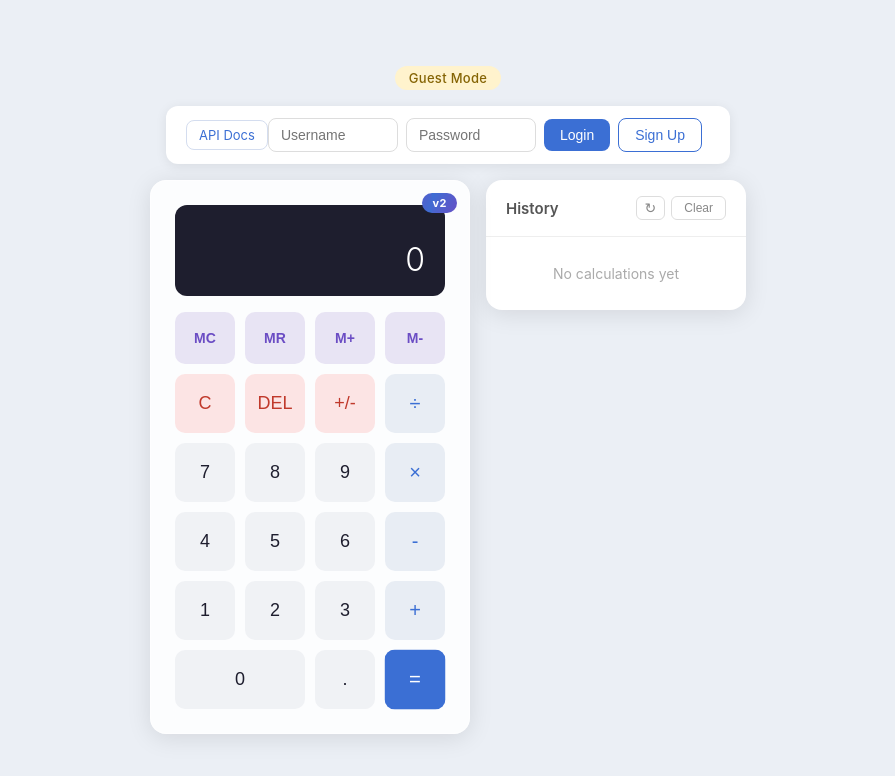
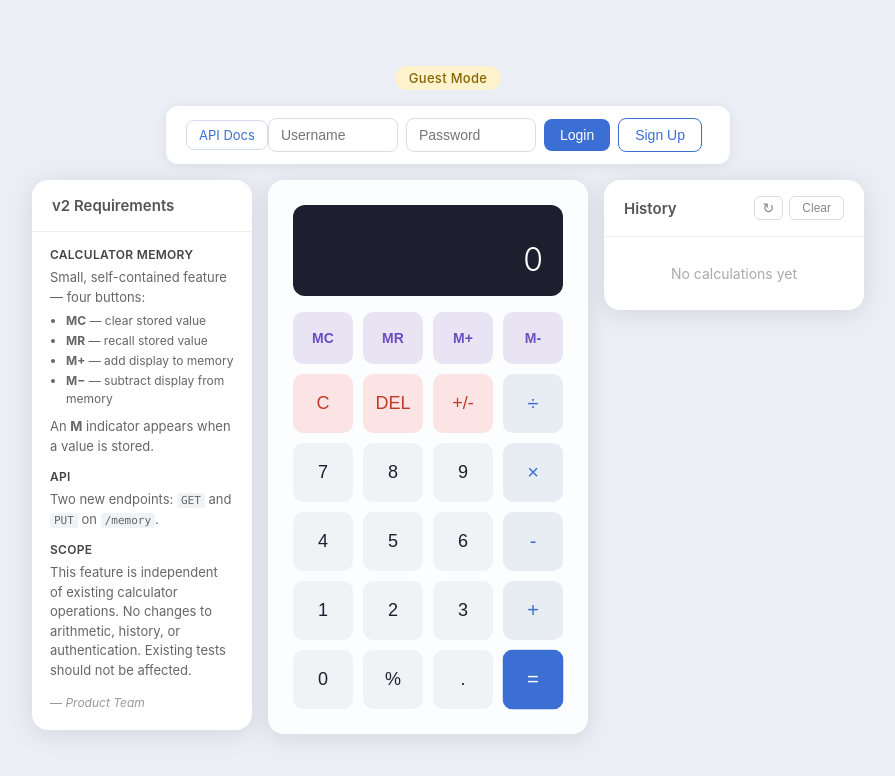
Before and after one commit to michaelcooksonfullbay/TestCalc, a plain HTML site: page v2/index.html in a window 1280 px wide. Shown: the whole page, without its empty margins (192-1087 px from the left). Drawn offline with Linux system fonts and the light colour scheme.

Commit message:
quick satrt

```diff
--- a/styles.css
+++ b/styles.css
@@ -149,6 +149,92 @@ body {
   display: flex;
   gap: 16px;
   align-items: flex-start;
+}
+
+/* Info panel */
+#info-panel {
+  background: #fff;
+  border-radius: 16px;
+  box-shadow: 0 4px 24px rgba(0, 0, 0, 0.1);
+  width: 220px;
+  flex-shrink: 0;
+  overflow: hidden;
+}
+
+.info-panel-header {
+  padding: 16px 20px;
+  font-weight: 600;
+  font-size: 15px;
+  color: #555;
+  border-bottom: 1px solid #eee;
+}
+
+.info-panel-body {
+  padding: 14px 18px;
+  font-size: 13px;
+  color: #666;
+  line-height: 1.5;
+}
+
+.info-panel-body h4 {
+  font-size: 12px;
+  font-weight: 600;
+  color: #444;
+  margin-top: 12px;
+  margin-bottom: 4px;
+  text-transform: uppercase;
+  letter-spacing: 0.3px;
+}
+
+.info-panel-body p {
+  margin-bottom: 4px;
+}
+
+.shortcut-list {
+  list-style: none;
+  padding: 0;
+  margin: 0;
+  font-size: 12px;
+}
+
+.shortcut-list li {
+  padding: 2px 0;
+}
+
+.shortcut-list kbd {
+  font-family: 'SF Mono', SFMono-Regular, Consolas, monospace;
+  font-size: 11px;
+  background: #f0f2f5;
+  border: 1px solid #ddd;
+  border-radius: 3px;
+  padding: 1px 5px;
+  color: #333;
+}
+
+.creds-table {
+  width: 100%;
+  font-size: 12px;
+  margin-top: 4px;
+  border-collapse: collapse;
+}
+
+.creds-table td {
+  padding: 2px 0;
+  font-family: 'SF Mono', SFMono-Regular, Consolas, monospace;
+  font-size: 11px;
+  color: #555;
+}
+
+.creds-table td:first-child {
+  padding-right: 12px;
+  font-weight: 500;
+  color: #333;
+}
+
+.info-footnote {
+  margin-top: 12px;
+  font-size: 12px;
+  color: #999;
 }
 
 #calculator {
--- a/v2/app.js
+++ b/v2/app.js
@@ -687,6 +687,12 @@ document.addEventListener('DOMContentLoaded', () => {
     render();
   }
 
+  function handlePercent() {
+    const val = parseFloat(state.currentInput) / 100;
+    state = { ...state, currentInput: String(val) };
+    render();
+  }
+
   function handleClear() {
     state = CalculatorEngine.clear();
     render();
@@ -718,6 +724,7 @@ document.addEventListener('DOMContentLoaded', () => {
       case 'delete': handleDelete(); break;
       case 'clear': handleClear(); break;
       case 'equals': handleEquals(); break;
+      case 'percent': handlePercent(); break;
       case 'memory-clear': handleMemoryClear(); break;
       case 'memory-recall': handleMemoryRecall(); break;
       case 'memory-add': handleMemoryAdd(); break;
--- a/v2/index.html
+++ b/v2/index.html
@@ -23,8 +23,26 @@
     </div>
   </div>
   <div id="app-container">
+    <div id="info-panel">
+      <div class="info-panel-header">v2 Requirements</div>
+      <div class="info-panel-body">
+        <h4>Calculator Memory</h4>
+        <p>Small, self-contained feature &mdash; four buttons:</p>
+        <ul>
+          <li><strong>MC</strong> &mdash; clear stored value</li>
+          <li><strong>MR</strong> &mdash; recall stored value</li>
+          <li><strong>M+</strong> &mdash; add display to memory</li>
+          <li><strong>M&minus;</strong> &mdash; subtract display from memory</li>
+        </ul>
+        <p>An <strong>M</strong> indicator appears when a value is stored.</p>
+        <h4>API</h4>
+        <p>Two new endpoints: <code>GET</code> and <code>PUT</code> on <code>/memory</code>.</p>
+        <h4>Scope</h4>
+        <p>This feature is independent of existing calculator operations. No changes to arithmetic, history, or authentication. Existing tests should not be affected.</p>
+        <p class="info-signoff">&mdash; Product Team</p>
+      </div>
+    </div>
     <div id="calculator">
-      <div class="v2-badge">v2</div>
       <div class="display">
         <div id="memory-indicator" style="display:none;">M</div>
         <div id="history" aria-live="polite"></div>
@@ -56,7 +74,8 @@
         <button data-action="digit" data-value="3" aria-label="3">3</button>
         <button class="btn-operator" data-action="operator" data-value="+" aria-label="Add">+</button>
 
-        <button class="btn-wide" data-action="digit" data-value="0" aria-label="0">0</button>
+        <button data-action="digit" data-value="0" aria-label="0">0</button>
+        <button class="btn-percent" data-action="percent" aria-label="Percent">%</button>
         <button data-action="decimal" aria-label="Decimal point">.</button>
         <button class="btn-equals" data-action="equals" aria-label="Equals">=</button>
       </div>
--- a/v2/styles.css
+++ b/v2/styles.css
@@ -157,6 +157,80 @@ body {
   display: flex;
   gap: 16px;
   align-items: flex-start;
+}
+
+/* Info panel */
+#info-panel {
+  background: #fff;
+  border-radius: 16px;
+  box-shadow: 0 4px 24px rgba(0, 0, 0, 0.1);
+  width: 220px;
+  flex-shrink: 0;
+  overflow: hidden;
+}
+
+.info-panel-header {
+  padding: 16px 20px;
+  font-weight: 600;
+  font-size: 15px;
+  color: #555;
+  border-bottom: 1px solid #eee;
+}
+
+.info-panel-body {
+  padding: 14px 18px;
+  font-size: 13px;
+  color: #666;
+  line-height: 1.5;
+}
+
+.info-panel-body h4 {
+  font-size: 12px;
+  font-weight: 600;
+  color: #444;
+  margin-top: 12px;
+  margin-bottom: 4px;
+  text-transform: uppercase;
+  letter-spacing: 0.3px;
+}
+
+.info-panel-body h4:first-child {
+  margin-top: 0;
+}
+
+.info-panel-body p {
+  margin-bottom: 4px;
+}
+
+.info-panel-body ul {
+  padding-left: 16px;
+  margin: 4px 0 8px;
+  font-size: 12px;
+}
+
+.info-panel-body ul li {
+  padding: 1px 0;
+}
+
+.info-panel-body code {
+  font-family: 'SF Mono', SFMono-Regular, Consolas, monospace;
+  font-size: 11px;
+  background: #f0f2f5;
+  border-radius: 3px;
+  padding: 1px 4px;
+}
+
+.info-signoff {
+  margin-top: 14px;
+  font-size: 12px;
+  color: #999;
+  font-style: italic;
+}
+
+/* Percent button — plain, blends with digit buttons */
+.btn-percent {
+  background: #f0f2f5;
+  color: #1e1e2e;
 }
 
 /* V2 glassmorphism calculator */
@@ -478,28 +552,6 @@ button:focus-visible {
   grid-column: span 2;
 }
 
-/* V2 badge */
-@keyframes badgeShimmer {
-  0%   { background-position: -200% 0; }
-  100% { background-position: 200% 0; }
-}
-
-.v2-badge {
-  position: absolute;
-  top: 12px;
-  right: 12px;
-  background: linear-gradient(120deg, #3b6fd4, #6b4dc4, #3b6fd4);
-  background-size: 200% 100%;
-  animation: badgeShimmer 3s ease infinite;
-  color: #fff;
-  font-size: 11px;
-  font-weight: 700;
-  padding: 3px 10px;
-  border-radius: 12px;
-  letter-spacing: 0.5px;
-  z-index: 10;
-}
-
 /* Signup modal */
 #signup-modal {
   position: fixed;
```
Also changed, not shown: index.html (+22 -0 lines).
